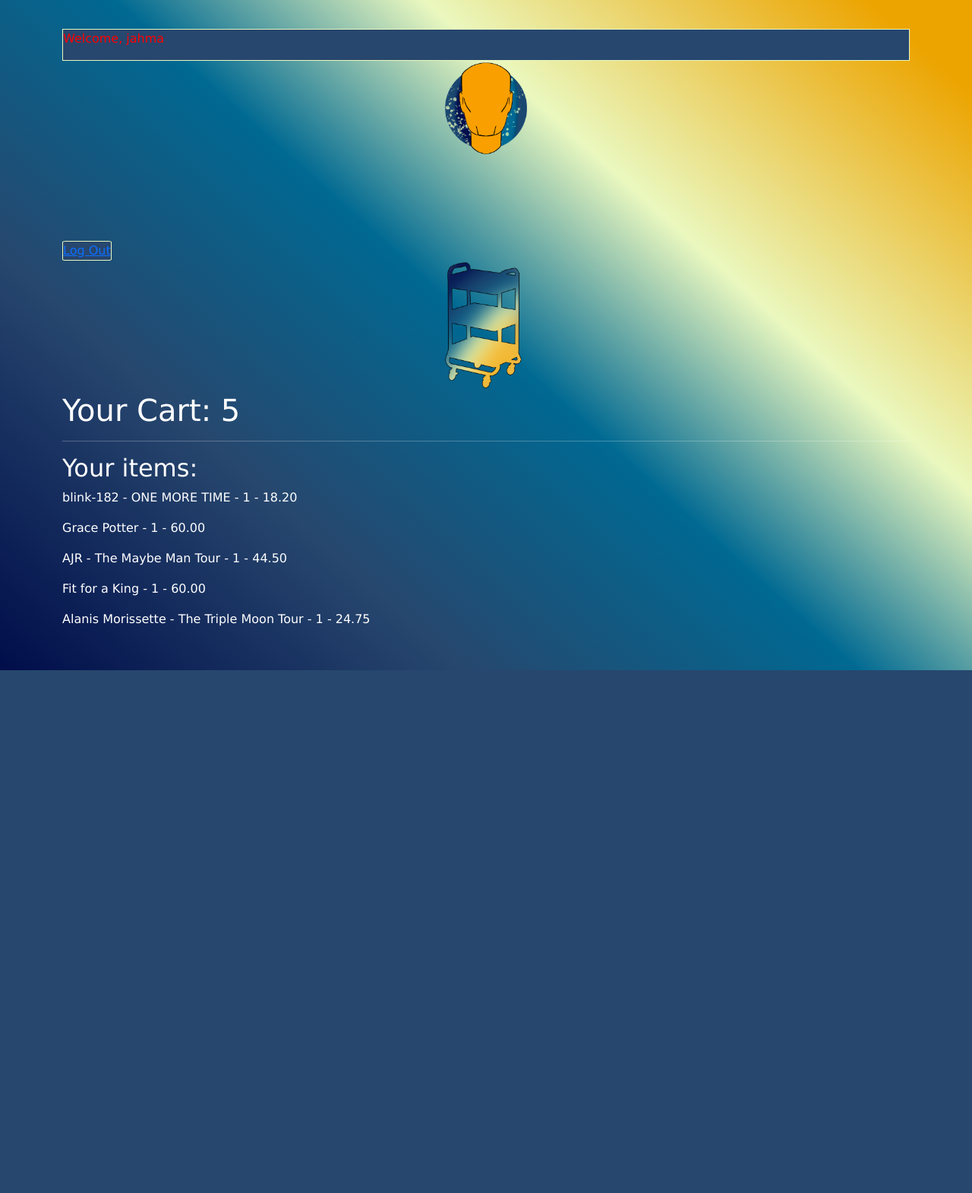
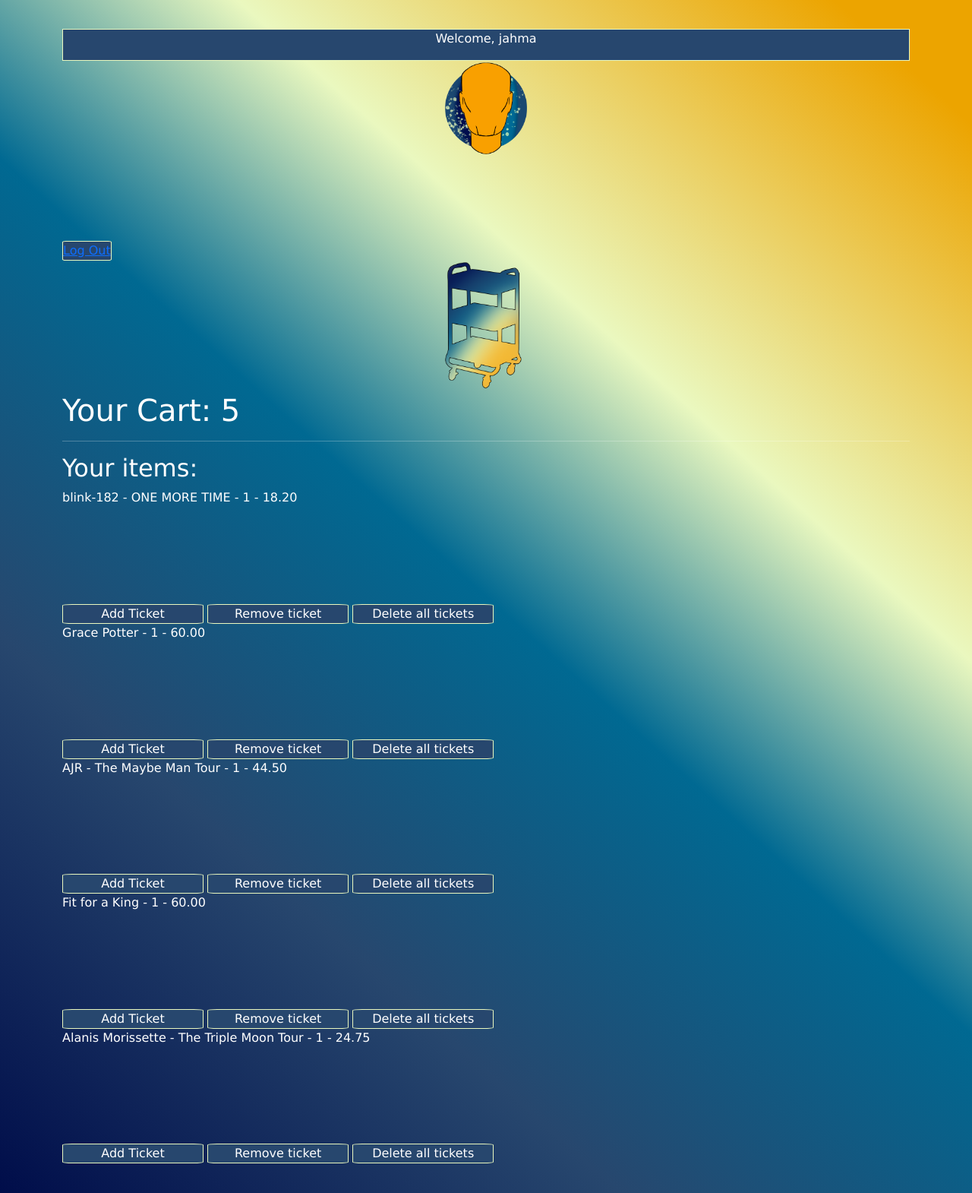
Before and after one commit to Jahgor123/TicketMasterFinalProject, a Django app: page /cart.html in a window 1280 px wide. Shown: the whole page at 76% size. Before the commit the page ends 882 px from the top, so only its background shows below. Run offline with Django 4.2, Linux system fonts and the light colour scheme; a user stored in the database is signed in; data comes from the database, SQL or seed files in the repository; both versions use the stored data as it was after the commit.

Commit message:
HTML part 1

```diff
--- a/static/css/h4style.css
+++ b/static/css/h4style.css
@@ -107,7 +107,8 @@
 
 .welcome {
     background: #27476E;
-    color: red;
+    color: white;
+    text-align: center;
     padding: 0;
     border: 1px solid #EAF8BF;
 }
@@ -144,9 +145,10 @@
 
 }
 
-#log-in-button {
+.log-in-button {
     background: #27476E;
     display: block;
+    color: white;
     padding: 1%;
     margin: 2% auto;
     width: 50%;
--- a/templates/cart.html
+++ b/templates/cart.html
@@ -39,6 +39,13 @@
                 <!-- Loop through the tickets and display details -->
                 {% for ticket in tickets %}
                     <p>{{ ticket.name }} - {{ ticket.quantity }} - {{ ticket.price }}</p>
+                    <button type="submit" value="userCart" class="btn col-2 log-in">Add Ticket</button>
+                    <button type="submit" value="decrease" class="btn col-2 log-in" name="add-button">Remove
+                        ticket
+                    </button>
+                    <button type="submit" value="erase" class="btn col-2 log-in" name="delete-button">Delete all
+                        tickets
+                    </button>
                 {% endfor %}
             </div>
 
```
Also changed, not shown: templates/index.html (+9 -9 lines), templates/logInPage.html (+4 -4 lines), db.sqlite3.
